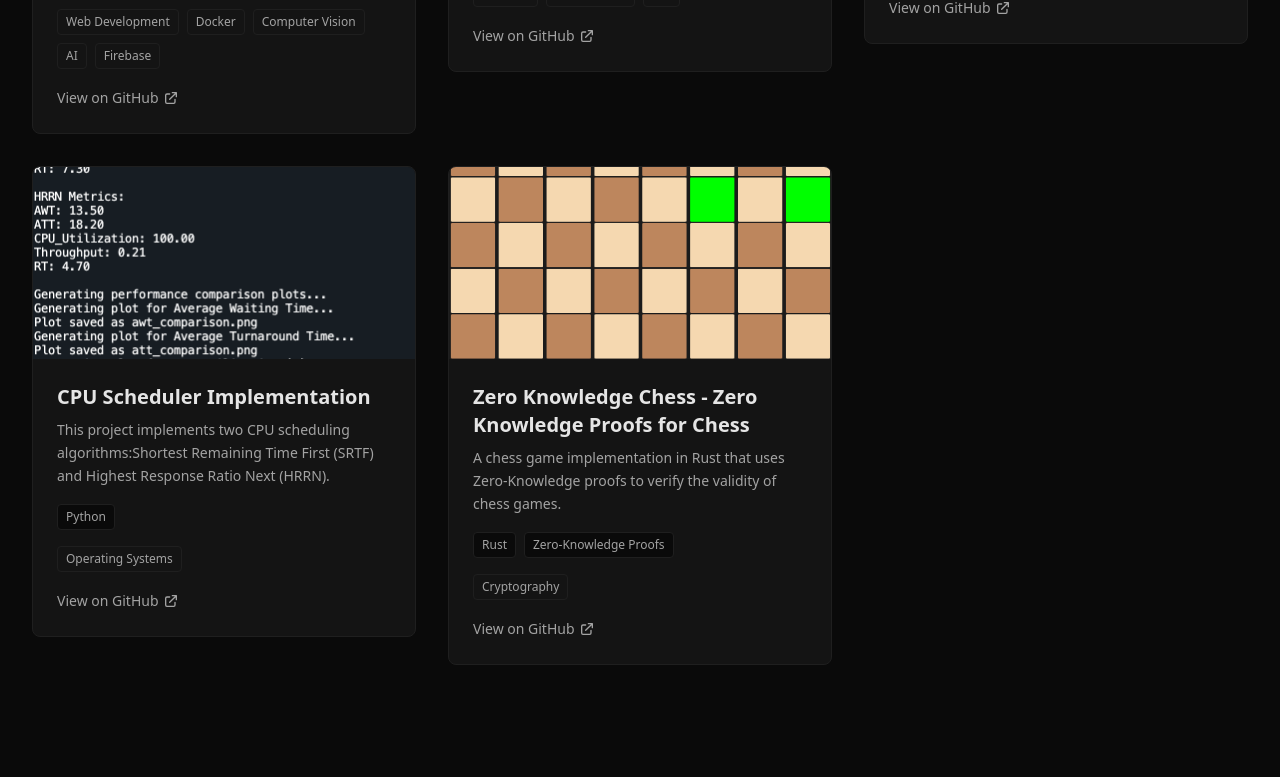
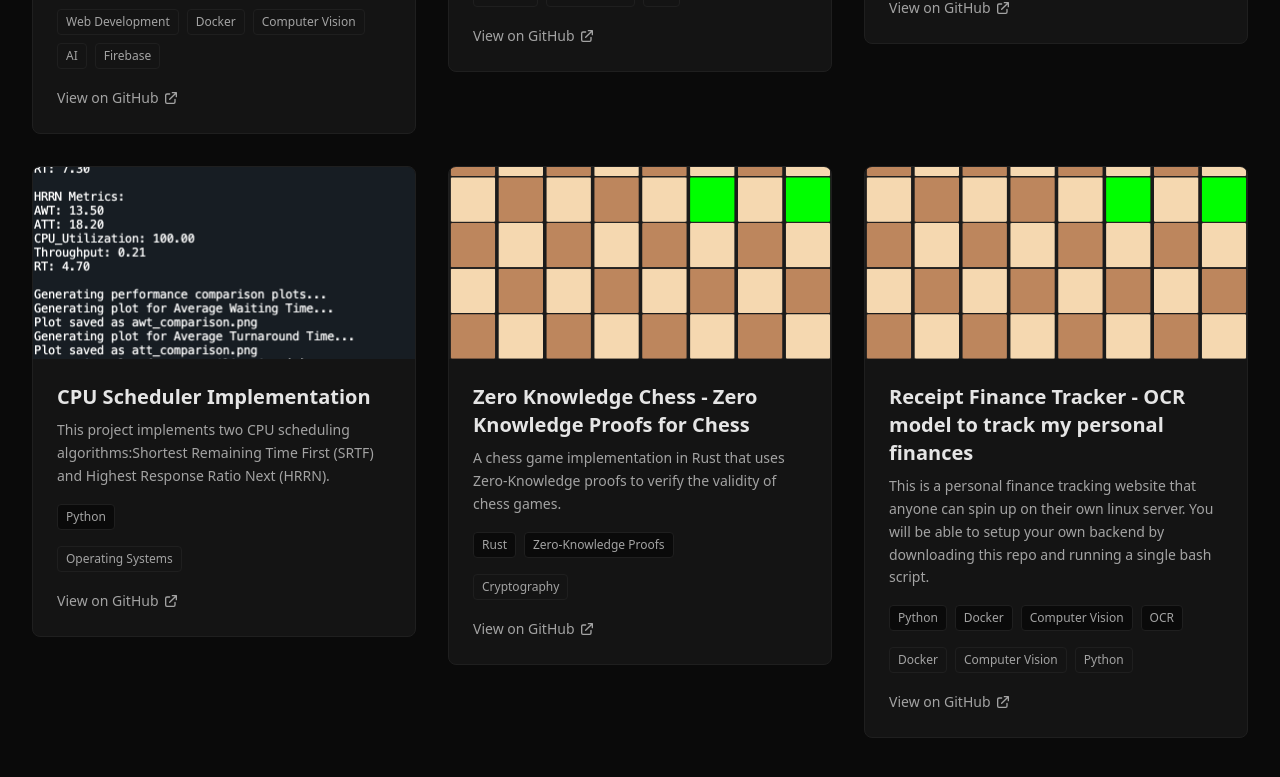
Before and after one commit to Dyno-man/Dyno-man.github.io, a Next.js app: page /projects in a window 1280 px wide. Shown: the part 977-1754 px from the top of the page. Before the commit the page ends 1722 px from the top, so only its background shows below. Built offline with nearby package versions, Linux system fonts and the light colour scheme.

Commit message:
Added my receipt tracking project

```diff
--- a/data/projects.ts
+++ b/data/projects.ts
@@ -53,6 +53,16 @@ export const projects: Project[] = [
     categories: ['Cryptography'],
     featured: false,
   },
+  {
+    id: 'project-6',
+    title: 'Receipt Finance Tracker - OCR model to track my personal finances',
+    description: 'This is a personal finance tracking website that anyone can spin up on their own linux server. You will be able to setup your own backend by downloading this repo and running a single bash script.',
+    image: '/images/project-5.png',
+    githubLink: 'https://github.com/Dyno-man/Receipt-Finance-Tracker',
+    techStack: ['Python', 'Docker', 'Computer Vision', 'OCR'],
+    categories: ['Docker', 'Computer Vision', 'Python'],
+    featured: false,
+  },
 ];
 
 // Helper function to get featured projects
```
Also changed, not shown: public/images/project-6.webp (added).
